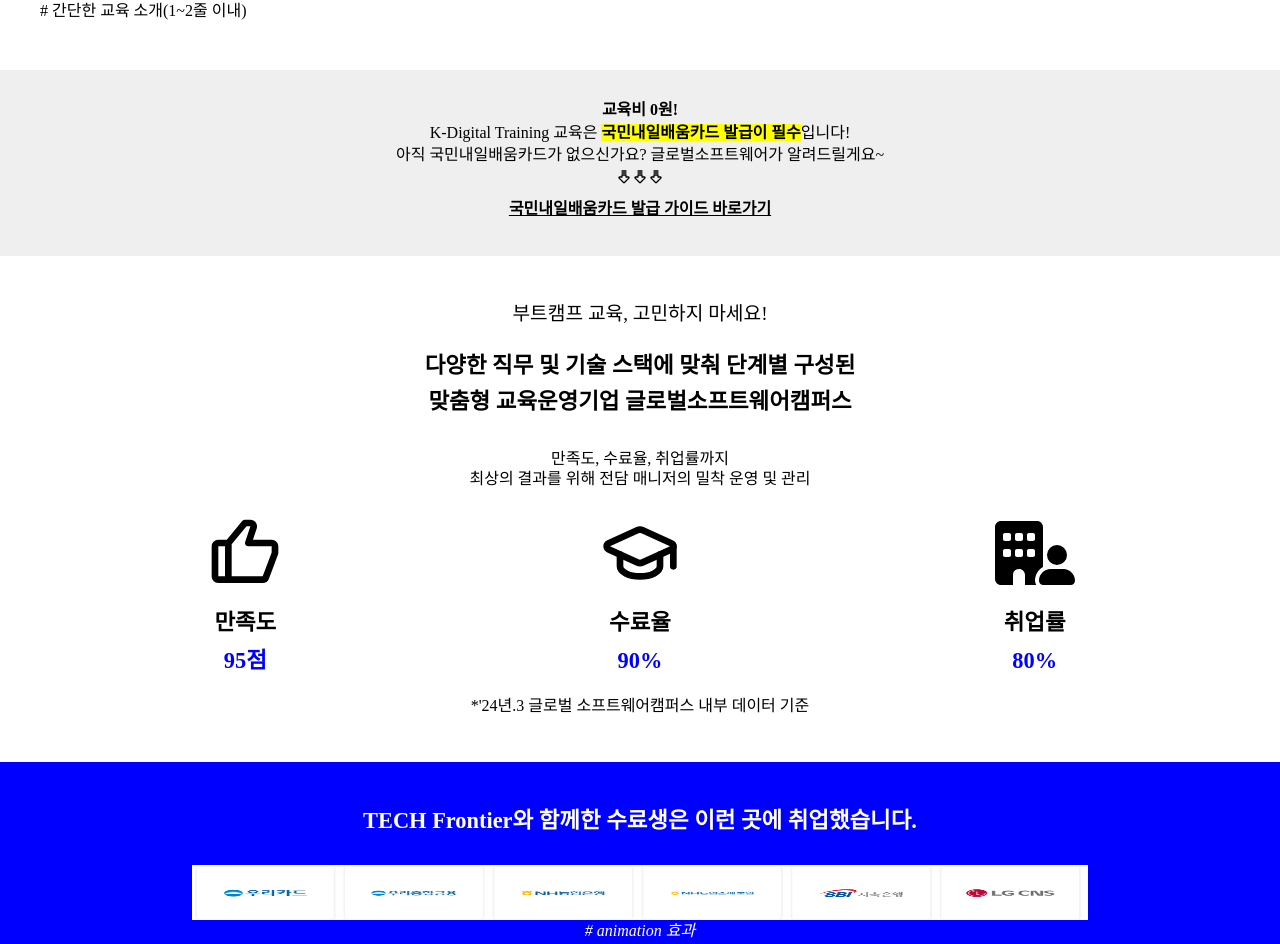
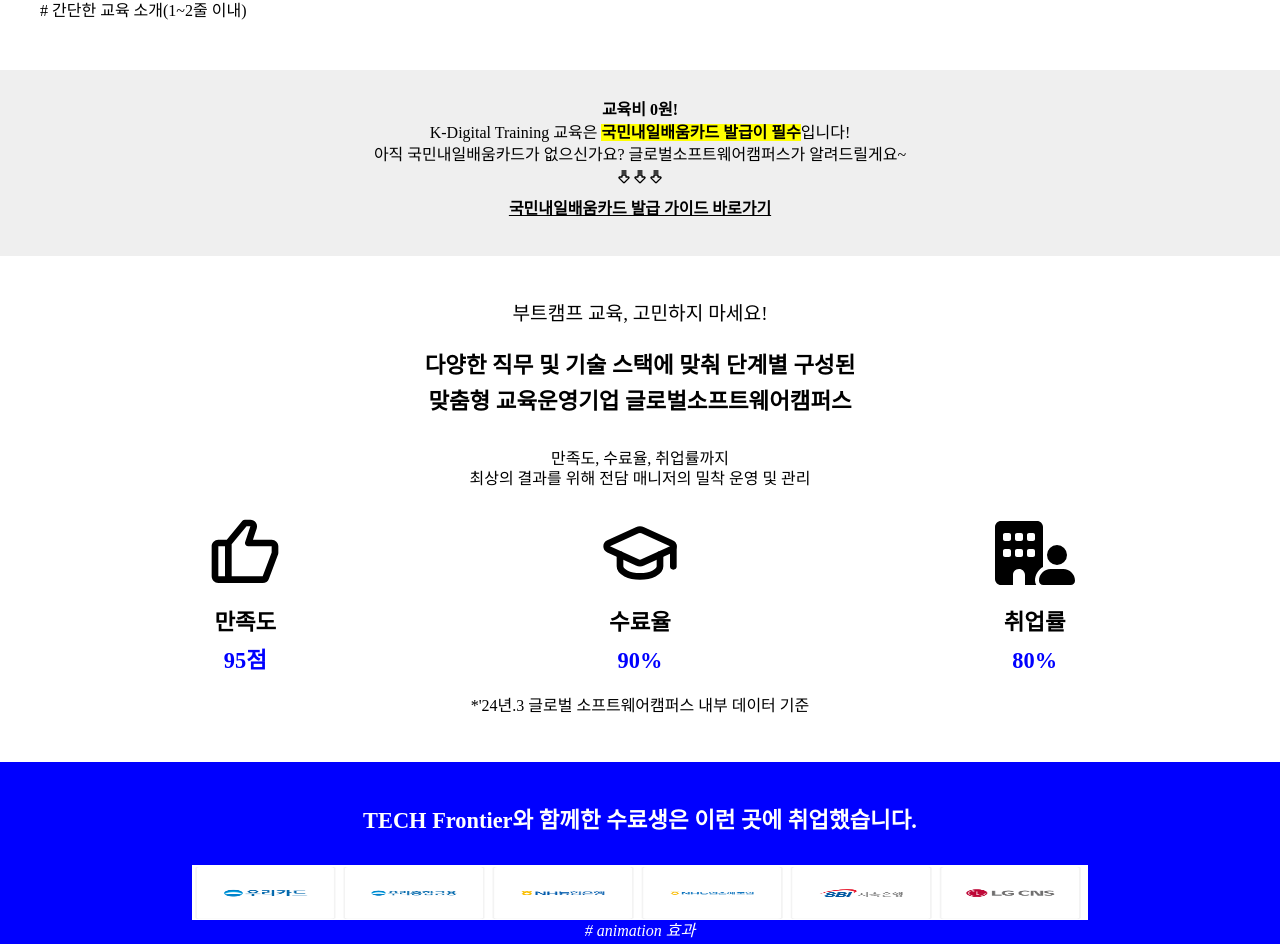
Before and after one commit to jh1109/gsc-app, a React (Create React App) app: page /techfrontiers in a window 1280 px wide. Shown: the part 1672-2616 px from the top of the page. Built offline with nearby package versions, Linux system fonts and the light colour scheme.

Commit message:
[chore] 부트캠프 : 오타 수정

```diff
--- a/src/components/bootcamp/CardGuide.js
+++ b/src/components/bootcamp/CardGuide.js
@@ -8,7 +8,7 @@
             <div className={classes.cardGuideWrapper}>
                 <p className="bold">교육비 0원!</p>
                 <p>K-Digital Training 교육은 <span className={classes.boldYellow}>국민내일배움카드 발급이 필수</span>입니다!</p>
-                <p>아직 국민내일배움카드가 없으신가요? 글로벌소프트웨어가 알려드릴게요~  </p>
+                <p>아직 국민내일배움카드가 없으신가요? 글로벌소프트웨어캠퍼스가 알려드릴게요~  </p>
                 <div><TbArrowBigDownLines /><TbArrowBigDownLines /><TbArrowBigDownLines /></div>
                 <Link to="/" target="_blank" className="bold">국민내일배움카드 발급 가이드 바로가기</Link>
             </div>
```
